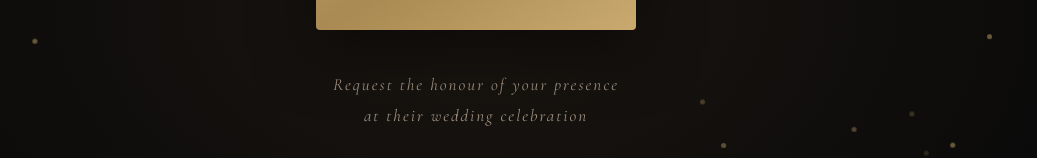
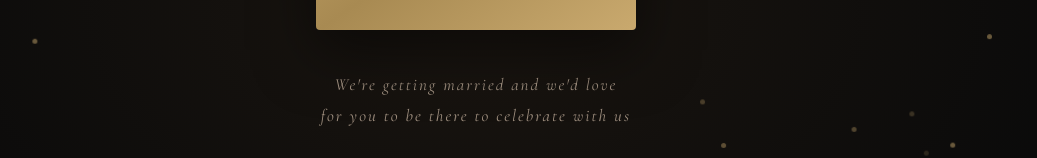
Before and after one commit to toukhyy/wedding-invitation, a React (Vite) app: page / in a window 1280 px wide. Shown: the part 391-549 px from the top of the page, without its empty margins (164-1201 px from the left). Built offline with nearby package versions, Linux system fonts and the light colour scheme; the HTML template or start-up script is replaced by a standard one; a web font is replaced by a local one.

Commit message:
updated text

```diff
--- a/src/components/EnvelopeCover.tsx
+++ b/src/components/EnvelopeCover.tsx
@@ -67,7 +67,7 @@ export default function EnvelopeCover() {
                 transition={{ duration: 0.3 }}
               >
                 <p className="env-invite-text">
-                  Request the honour of your presence<br />at their wedding celebration
+                  We're getting married and we'd love<br />for you to be there to celebrate with us
                 </p>
                 <motion.button
                   className="env-open-btn"
@@ -134,7 +134,7 @@ export default function EnvelopeCover() {
                 animate={{ opacity: 1 }}
                 transition={{ duration: 0.8, delay: 1.2 }}
               >
-                Are getting married
+                Invite you to celebrate their wedding day.
               </motion.p>
 
               <motion.div
```
